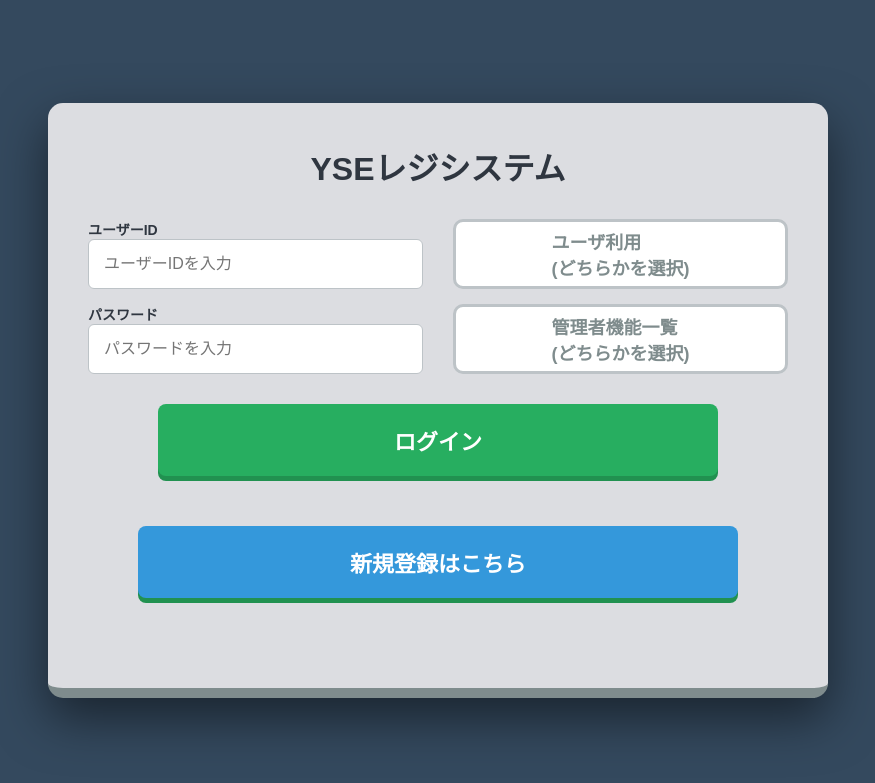
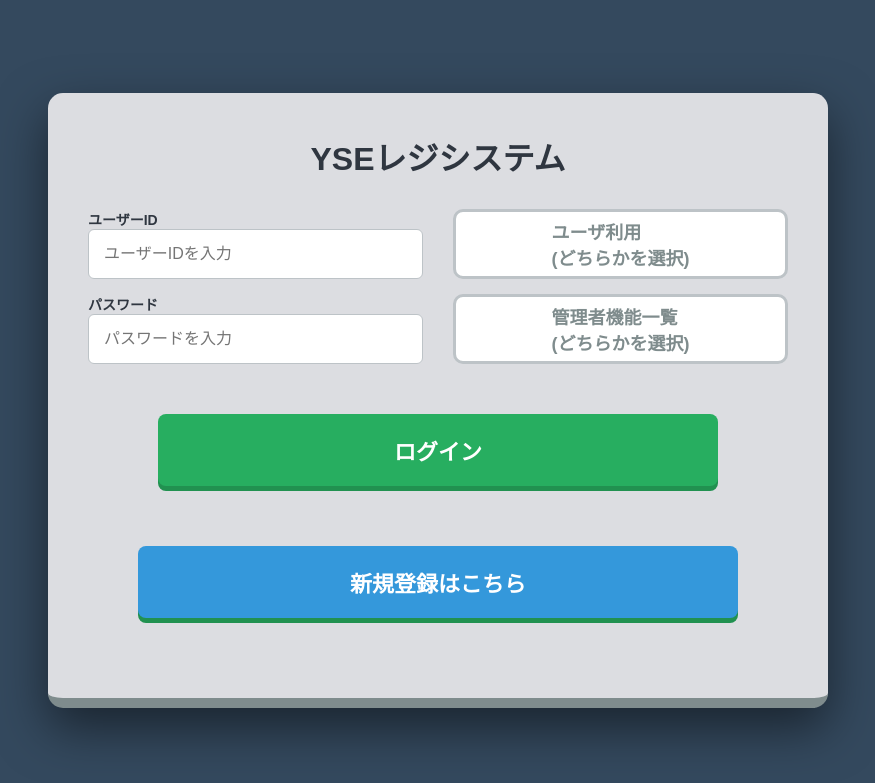
Before and after one commit to 250116pc-jpg/application01-YSE, a PHP site: page /login.php in a window 1280 px wide. Shown: the top 783 px of the page, without its empty margins (202-1077 px from the left). Run offline with PHP 8.4, Linux system fonts and the light colour scheme.

Commit message:
margin ok top bottm ok

```diff
--- a/login.php
+++ b/login.php
@@ -82,7 +82,8 @@ if (!empty($_POST)) {
             width: 80%; padding: 20px; background: #27ae60; color: white;
             border: none; border-radius: 8px; font-size: 22px; font-weight: bold;
             cursor: pointer; box-shadow: 0 5px #219150;
-            margin-bottom: 50px;
+            margin-top: 20px;
+            margin-bottom: 40px;
         }
         .submit-btn:active { transform: translateY(3px); box-shadow: 0 2px #219150; }
 
```
